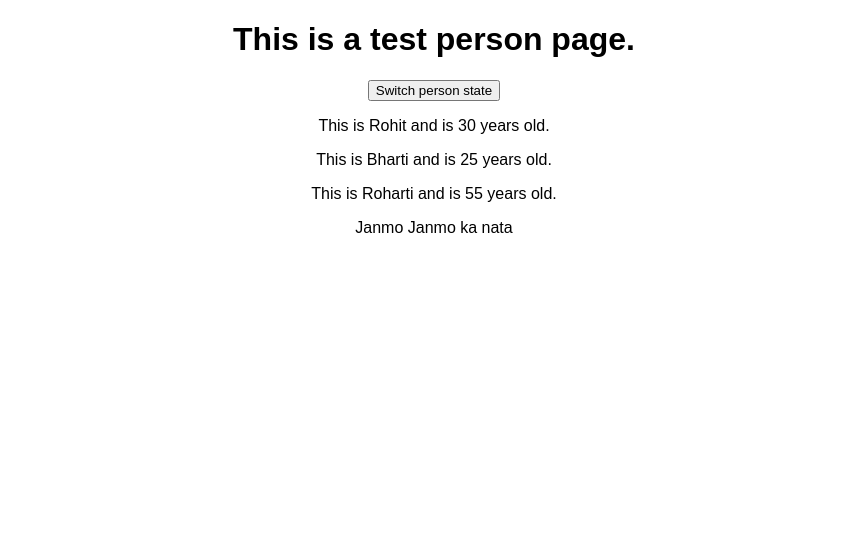
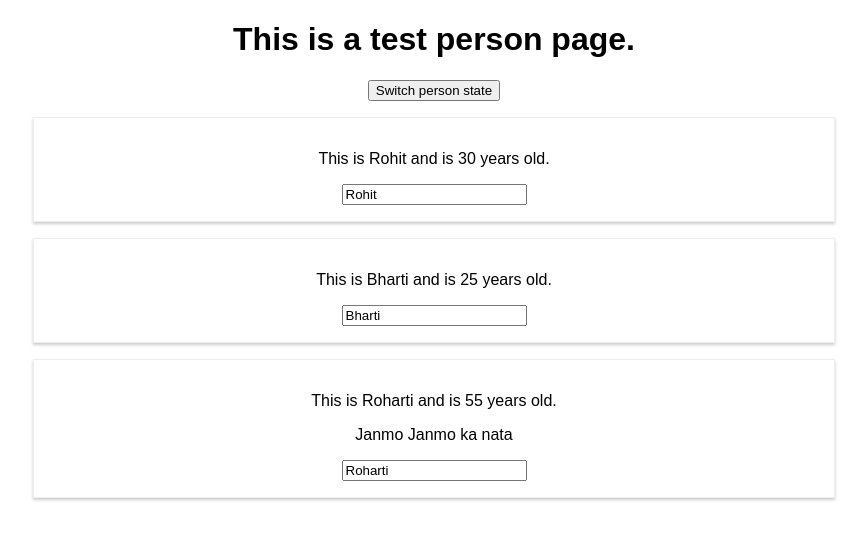
Before and after one commit to rogue29/ReactMadeSimple, a React (Create React App) app: page / in a window 1280 px wide. Shown: the top 540 px of the page, without its empty margins (206-1073 px from the left). Built offline with nearby package versions, Linux system fonts and the light colour scheme.

Commit message:
Added two-way-binding + some css.

```diff
--- a/src/App.js
+++ b/src/App.js
@@ -22,13 +22,23 @@ class App extends Component {
     });
   }
 
+  switchNameHandler = event => {
+    this.setState({
+      persons : [
+        {name:"Rohit", age:30},
+        {name:event.target.value, age:25},
+        {name:"Roharti", age:55}
+      ],
+    });
+  }
+
   render() {
     return (
       <div className="App">
         <h1>This is a test person page.</h1>
         <button onClick={this.switchPersonStateHandler}>Switch person state</button>
         <Person name={this.state.persons[0].name} age={this.state.persons[0].age} />
-        <Person name={this.state.persons[1].name} age={this.state.persons[1].age} />
+        <Person name={this.state.persons[1].name} age={this.state.persons[1].age} change={this.switchNameHandler}/>
         <Person name={this.state.persons[2].name} age={this.state.persons[2].age}>Janmo Janmo ka nata</Person>
       </div>
     );
--- /dev/null
+++ b/src/Person/Person.css
@@ -0,0 +1,8 @@
+.Person {
+    width: 60%;
+    margin: 16px auto;
+    border: 1px solid #eee;
+    box-shadow: 0 2px 3px #ccc;
+    padding: 16px;
+    text-align: center;
+}
--- a/src/Person/Person.js
+++ b/src/Person/Person.js
@@ -1,10 +1,12 @@
 import React from 'react';
+import './Person.css';
 
 const person = (props) => {
     return (
-        <div>
+        <div className="Person">
             <p>This is {props.name} and is {props.age} years old.</p>
             <p>{props.children}</p>
+            <input type="text" onChange={props.change} defaultValue={props.name}></input>
         </div>
     );
 }
```
